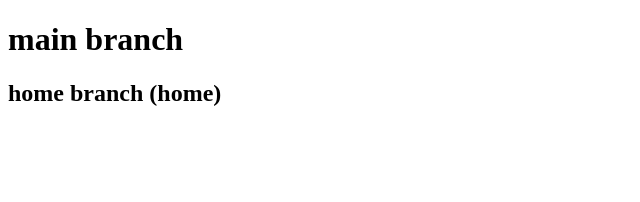
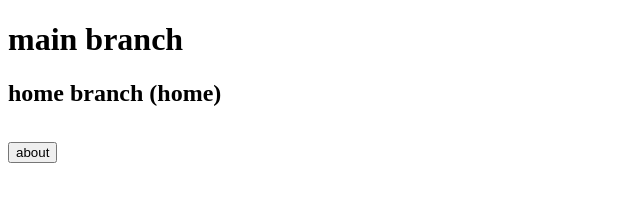
Before and after one commit to kishorkamdi/manager, a plain HTML site: page index.html in a window 1280 px wide. Shown: the whole page, without its empty margins (0-640 px from the left). Drawn offline with Linux system fonts and the light colour scheme.

Commit message:
button main

```diff
--- a/index.html
+++ b/index.html
@@ -8,5 +8,6 @@
 <body>
     <h1>main branch</h1>
     <h2>home branch (home)</h2>
+    <h1><button>about</button></h1>
 </body>
 </html>
```
